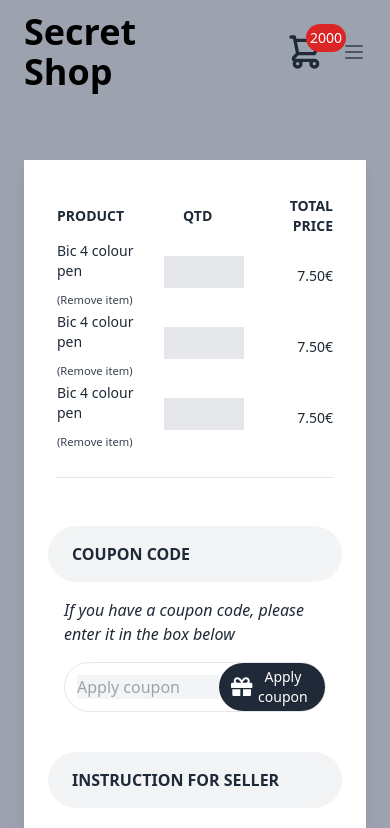
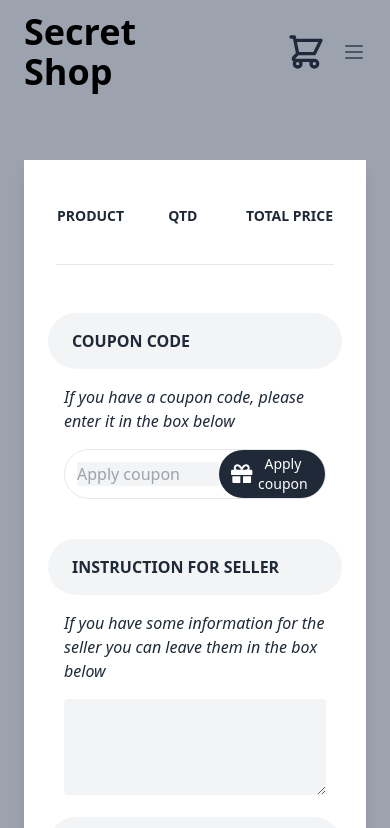
Before and after one commit to jaskin21/online-store, a React (Vite) app: page /cart in a window 390 px wide. Shown: the top 828 px of the page. Built offline with nearby package versions, Linux system fonts and the light colour scheme.

Commit message:
feat: added function item add to cart

```diff
--- a/package.json
+++ b/package.json
@@ -12,7 +12,8 @@
     "axios": "^0.26.1",
     "react": "^17.0.2",
     "react-dom": "^17.0.2",
-    "react-router-dom": "^6.3.0"
+    "react-router-dom": "^6.3.0",
+    "uuid": "^8.3.2"
   },
   "devDependencies": {
     "@vitejs/plugin-react": "^1.0.7",
--- a/src/App.jsx
+++ b/src/App.jsx
@@ -2,6 +2,7 @@ import React, { useState } from 'react';
 import axios from 'axios';
 import { BrowserRouter as Router } from 'react-router-dom';
 import RoutesPage from './routes/Routes';
+import { v4 as uuidv4 } from 'uuid';
 
 const App = () => {
   const [products, setProducts] = useState([]);
@@ -19,13 +20,11 @@ const App = () => {
   };
 
   const handleAddToCart = (id) => {
-    if (window.confirm('Add to Cart!!')) {
-      console.log(`add to cart: ${id}`);
-      const index = products.findIndex((e) => e.id === id);
-      const object = products[index];
-      setCartListItems([...cartListItems, { ...object }]);
-      console.log(cartListItems);
-    }
+    console.log(`add to cart: ${id}`);
+    const index = products.findIndex((e) => e.id === id);
+    const object = products[index];
+    setCartListItems([...cartListItems, { ...object }]);
+    console.log(cartListItems);
   };
 
   return (
@@ -41,6 +40,7 @@ const App = () => {
           setShowProduct={setShowProduct}
           handleAddToCart={handleAddToCart}
           setLoading={setLoading}
+          cartListItems={cartListItems}
         />
       </Router>
     </div>
--- a/src/components/Cart.jsx
+++ b/src/components/Cart.jsx
@@ -2,7 +2,7 @@ import React from 'react';
 import { Link } from 'react-router-dom';
 import CartProduct from './sub/CartProduct';
 
-const Cart = ({ open, cartDisplay }) => {
+const Cart = ({ open, cartDisplay, cartListItems }) => {
   return (
     <div
       className={`fixed inset-0 overflow-hidden z-50 ${
@@ -62,7 +62,6 @@ const Cart = ({ open, cartDisplay }) => {
                     </button>
                   </div>
                 </div>
-
                 <div className='mt-8'>
                   <div className='flow-root'>
                     <ul
--- a/src/components/CartItems.jsx
+++ b/src/components/CartItems.jsx
@@ -1,7 +1,7 @@
 import React from 'react';
 import CartSubItems from './sub/CartSubItems';
 
-const CartItems = () => {
+const CartItems = ({ cartListItems }) => {
   return (
     <div className='flex justify-center my-6'>
       <div className='flex flex-col w-full p-8 text-gray-800 bg-white shadow-lg pin-r pin-y md:w-4/5 lg:w-4/5'>
@@ -22,9 +22,17 @@ const CartItems = () => {
               </tr>
             </thead>
             <tbody>
-              <CartSubItems />
-              <CartSubItems />
-              <CartSubItems />
+              {/* cart here */}
+              {cartListItems.map((product) => (
+                <CartSubItems
+                  key={product.id}
+                  productId={product.id}
+                  imageUrl={product.image}
+                  price={product.price}
+                  title={product.title}
+                  category={product.category}
+                />
+              ))}
             </tbody>
           </table>
           <hr className='pb-6 mt-6' />
--- a/src/components/Navbar.jsx
+++ b/src/components/Navbar.jsx
@@ -2,7 +2,7 @@ import React, { useState } from 'react';
 import NavLink from './sub/NavLink';
 import { shopInfo } from '../data/shopInfo';
 
-const Navbar = ({ children, handleCart }) => {
+const Navbar = ({ children, handleCart, cartListItems, cartIcon }) => {
   const [burger, setBurger] = useState(true);
 
   const handleClickBurger = () => {
@@ -44,7 +44,9 @@ const Navbar = ({ children, handleCart }) => {
         <div className='flex items-center justify-end w-full '>
           <button
             onClick={handleCart}
-            className='text-slate-800 focus:outline-none mx-4 sm:mx-0 relative'
+            className={`text-slate-800 focus:outline-none mx-4 sm:mx-0 relative${
+              !cartIcon && 'hidden'
+            } `}
           >
             <svg
               className='h-10 w-10'
@@ -57,9 +59,6 @@ const Navbar = ({ children, handleCart }) => {
             >
               <path d='M3 3h2l.4 2M7 13h10l4-8H5.4M7 13L5.4 5M7 13l-2.293 2.293c-.63.63-.184 1.707.707 1.707H17m0 0a2 2 0 100 4 2 2 0 000-4zm-8 2a2 2 0 11-4 0 2 2 0 014 0z'></path>
             </svg>
-            <span className=' absolute left-5 bottom-5 bg-red-600 rounded-full top right p-0 m-0 text-white  text-sm p-1'>
-              <p>2000</p>
-            </span>
           </button>
 
           <div className='flex sm:hidden'>
@@ -87,8 +86,7 @@ const Navbar = ({ children, handleCart }) => {
         <div className='flex flex-col sm:flex-row'>
           <NavLink href={'/'} linkName={'Home'} />
           <NavLink href={'/shop'} linkName={'Shop'} />
-          <NavLink href={'/contact'} linkName={'Contact'} />
-          <NavLink href={'/about'} linkName={'About'} />
+          <NavLink href={'/cart'} linkName={'Cart'} />
         </div>
       </nav>
       <div className='relative mt-6 max-w-lg mx-auto'>{children}</div>
--- a/src/components/sub/CartProduct.jsx
+++ b/src/components/sub/CartProduct.jsx
@@ -1,11 +1,11 @@
 import React from 'react';
 
-const CartProduct = ({ CartProduct }) => {
+const CartProduct = ({ productId, imageUrl, price, title, category }) => {
   return (
     <li className='flex py-6'>
       <div className='h-24 w-24 flex-shrink-0 overflow-hidden rounded-md border border-gray-200'>
         <img
-          src='https://tailwindui.com/img/ecommerce-images/shopping-cart-page-04-product-02.jpg'
+          src={imageUrl}
           alt='Front of satchel with blue canvas body, black straps and handle, drawstring top, and front zipper pouch.'
           className='h-full w-full object-cover object-center'
         />
@@ -14,9 +14,9 @@ const CartProduct = ({ CartProduct }) => {
         <div>
           <div className='flex justify-between text-base font-medium text-gray-900'>
             <h3>
-              <a href='#'> Medium Stuff Satchel </a>
+              <a href='#'> {title} </a>
             </h3>
-            <p className='ml-4'>$32.00</p>
+            <p className='ml-4'>{price}</p>
           </div>
           <p className='mt-1 text-sm text-gray-500'>Blue</p>
         </div>
--- a/src/components/sub/CartSubItems.jsx
+++ b/src/components/sub/CartSubItems.jsx
@@ -1,26 +1,25 @@
 import React from 'react';
+import { Link } from 'react-router-dom';
 
-const CartSubItems = () => {
+const CartSubItems = ({ productId, imageUrl, price, title, category }) => {
   return (
     <tr>
       <td className='hidden pb-4 md:table-cell'>
-        <a href='#'>
-          <img
-            src='https://limg.app/i/Successful-Spider-Biblical-Mutant---Total-War-lKoE7D.jpeg'
-            className='w-20 rounded'
-            alt='Thumbnail'
-          />
-        </a>
+        <Link to={`/shop/${productId}`}>
+          <img src={imageUrl} className='w-20 rounded' alt='Thumbnail' />
+        </Link>
       </td>
       <td>
-        <p className='mb-2 md:ml-4'>Bic 4 colour pen</p>
+        <Link to={`/shop/${productId}`}>
+          <p className='mb-2 md:ml-4'>{title}</p>
+        </Link>
         <form action='' method='POST'>
           <button type='submit' className='text-gray-700 md:ml-4'>
             <small>(Remove item)</small>
           </button>
         </form>
       </td>
-      <td className='justify-center md:justify-end md:flex md:mt-8'>
+      <td className='justify-center md:justify-end md:flex mt-6'>
         <div className='w-20 h-10'>
           <div className='relative flex flex-row w-full h-8'>
             <input
@@ -31,10 +30,10 @@ const CartSubItems = () => {
         </div>
       </td>
       <td className='hidden text-right md:table-cell'>
-        <span className='text-sm lg:text-base font-medium'>1.50€</span>
+        <span className='text-sm lg:text-base font-medium'>{price}</span>
       </td>
       <td className='text-right'>
-        <span className='text-sm lg:text-base font-medium'>7.50€</span>
+        <span className='text-sm lg:text-base font-medium'>20.00€</span>
       </td>
     </tr>
   );
--- a/src/pages/MyShoppingCart.jsx
+++ b/src/pages/MyShoppingCart.jsx
@@ -1,16 +1,18 @@
 import React from 'react';
 import CartItems from '../components/CartItems';
+import Footer from '../components/Footer';
 import Navbar from '../components/Navbar';
 import PageContainer from '../components/shared/PageContainer';
 import PageSubContainer from '../components/shared/PageSubContainer';
 
-const MyShoppingCart = ({}) => {
+const MyShoppingCart = ({ cartListItems }) => {
   return (
     <PageContainer>
       <Navbar />
       <PageSubContainer>
-        <CartItems />
+        <CartItems cartListItems={cartListItems} />
       </PageSubContainer>
+      <Footer />
     </PageContainer>
   );
 };
--- a/src/pages/ProductList.jsx
+++ b/src/pages/ProductList.jsx
@@ -61,7 +61,11 @@ const ProductList = ({
 
   return (
     <PageContainer>
-      <Navbar handleCart={handleCart} setLoading={setLoading}>
+      <Navbar
+        handleCart={handleCart}
+        setLoading={setLoading}
+        cartListItems={cartListItems}
+      >
         <Searchbar setSearchProduct={setSearchProduct} />
         <Cart
           open={cartDisplay}
--- a/src/routes/Routes.jsx
+++ b/src/routes/Routes.jsx
@@ -16,6 +16,7 @@ const RoutesPage = ({
   setShowProduct,
   handleAddToCart,
   setLoading,
+  cartListItems,
 }) => {
   return (
     <div>
@@ -33,13 +34,16 @@ const RoutesPage = ({
               setShowProduct={setShowProduct}
               handleAddToCart={handleAddToCart}
               setLoading={setLoading}
+              cartListItems={cartListItems}
             />
           }
         />
         <Route exact path='/' element={<HomePage />} />
         <Route path='/shop/:id' element={<ProductPage />} />
-
-        <Route path='/cart' element={<MyShoppingCart />} />
+        <Route
+          path='/cart'
+          element={<MyShoppingCart cartListItems={cartListItems} />}
+        />
         <Route path='*' element={<NotFound />} />
       </Routes>
     </div>
```
Also changed, not shown: 1 other file (tests, documents, lock files or other folders).
